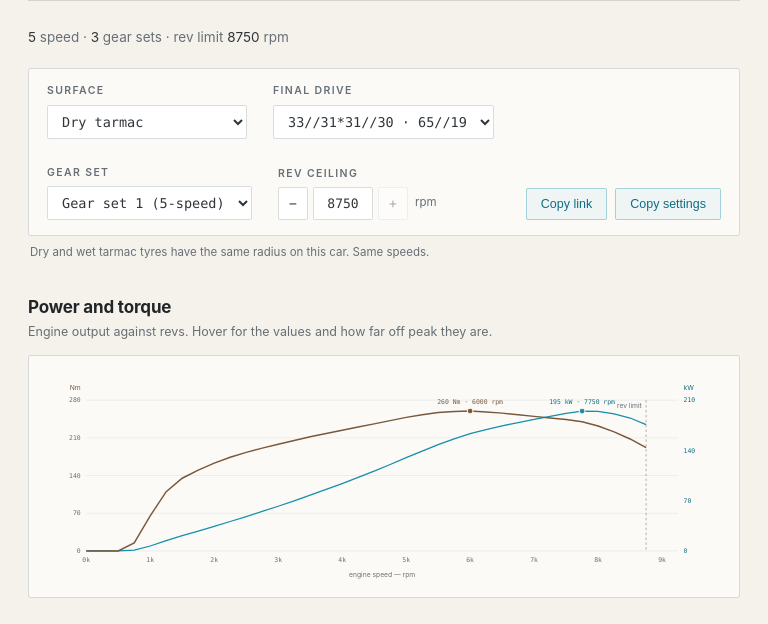
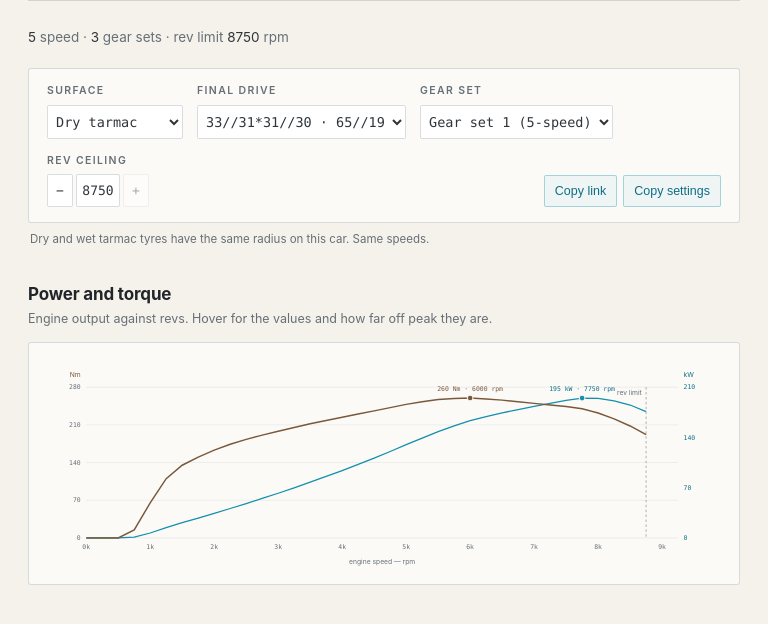
Before and after one commit to fredmayor88/acr-car-lab, a website with bundled scripts: page lancia-stratos/gears/index.html in a window 768 px wide. Shown: the part 98-722 px from the top of the page. Built offline with nearby package versions, Linux system fonts and the light colour scheme.

Commit message:
fix(bar): never more bar rows than before the ceiling joined, from 721 to 1179px
Under 1180px the bar's gaps, select widths, copy button padding and the ceiling control
tighten so the row count and height never exceed 7663d59's at any width. 1180px and
up, and everything under 721px, are unchanged.

Co-Authored-By: Claude Opus 5 <noreply@anthropic.com>

```diff
--- a/app.css
+++ b/app.css
@@ -135,6 +135,20 @@ svg{display:block;width:100%;height:auto}
 /* the control bar's rev ceiling: labelled above like the selects, and as tall as them */
 .ctl .floorbox .floorstep,.ctl .floorbox .floorin{height:33px}
 .ctl .floorbox .floorstep{width:30px}
+/* Under the 1180px where the page stops widening, the bar's row is tighter than the controls
+   at their full size. Tighten the gaps, let the selects size to their options and trim the
+   ceiling control, so the bar never takes more rows than it did before the ceiling joined
+   it. The Stratos, with the widest final-drive labels, is the tight case. */
+@media (min-width:721px) and (max-width:1179px){
+  .bar{gap:14px}
+  .bar select{min-width:120px;padding:7px 4px}
+  .copies{gap:6px}
+  .copy{padding:8px 10px}
+  .ctl .floorbox{gap:3px}
+  .ctl .floorbox .floorstep{width:26px}
+  .ctl .floorbox .floorin{width:44px;padding:0 2px}
+  .ctl .floorbox .unit{display:none}
+}
 
 .setlist{width:158px;flex:0 0 158px;padding-top:6px}
 .setlist h4{font-size:10px;letter-spacing:.13em;text-transform:uppercase;
```
